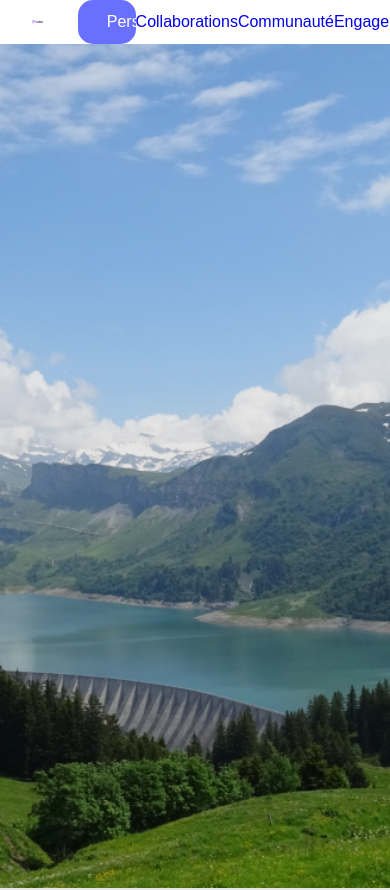
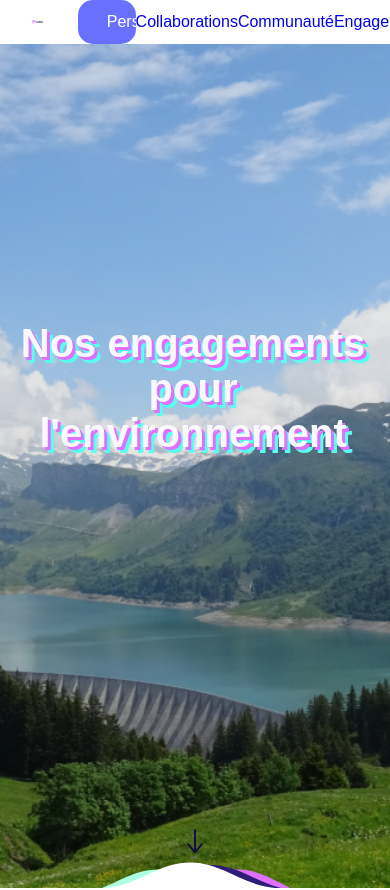
Before and after one commit to SeubJrd/agemovue, a Vue app: page /engagement in a window 390 px wide. Shown: the top 890 px of the page. Built offline with nearby package versions, Linux system fonts and the light colour scheme; a web font is replaced by a local one.

Commit message:
Réglage titre joli page engagements

```diff
--- a/src/scss/typography.scss
+++ b/src/scss/typography.scss
@@ -40,12 +40,21 @@ h1,h2,h3{
         width: 80%;
         line-height: initial;
         &__container{
-            width: 31%;
+            width: 35%;
             height: 25vh;
             background-repeat: no-repeat;
             background-size: 100% 100%;
             margin-left: 10%;
             background-image: url("../assets/Icones/deco-titre.svg");
+        }
+        &__containerEngage{
+            background-image: none;
+            position: absolute;
+            margin-top: -75vh;
+            width: 50%;
+        }
+        &__engage{
+            color: $colorBackground;
         }
     }
 
@@ -109,13 +118,23 @@ h1,h2,h3{
         text-align: center;
         line-height: initial;
         &__container{
-            width: 90%;
+            width: 35%;
             height: 25vh;
-            margin-left: 5%;
             background-repeat: no-repeat;
             background-size: 100% 100%;
-            margin-top: 10%;
-            background-image: url("../assets/Icones/deco-titres-mobile.svg");
+            margin-left: 10%;
+            background-image: url("../assets/Icones/deco-titre.svg");
+        }
+        &__containerEngage{
+            background-image: none;
+            position: absolute;
+            margin-top: -75vh;
+            width: 90%;
+            margin-left: 0;
+        }
+        &__engage{
+            color: $colorBackground;
+            font-size: 40px;
         }
     }
 
--- a/src/views/Engagement.vue
+++ b/src/views/Engagement.vue
@@ -3,8 +3,8 @@
 
         <div  class="engage__section1">
             <img src="@/assets/img/engage/photoBG.png" alt="Photo paysage" class="section1__photo">
-            <div class="titlePage__container">
-                <h1 class="titlePage">Nos engagement pour l'environnement</h1>
+            <div class="titlePage__container titlePage__containerEngage">
+                <h1 class="titlePage titlePage__engage">Nos engagements pour l'environnement</h1>
             </div>
             <img class="chevronEtrange" src="@/assets/img/Accueil/chevron_etrange.svg" alt="">
             <img class="flecheChevron" src="@/assets/img/Accueil/fleche_chevron.svg" alt="">
```
